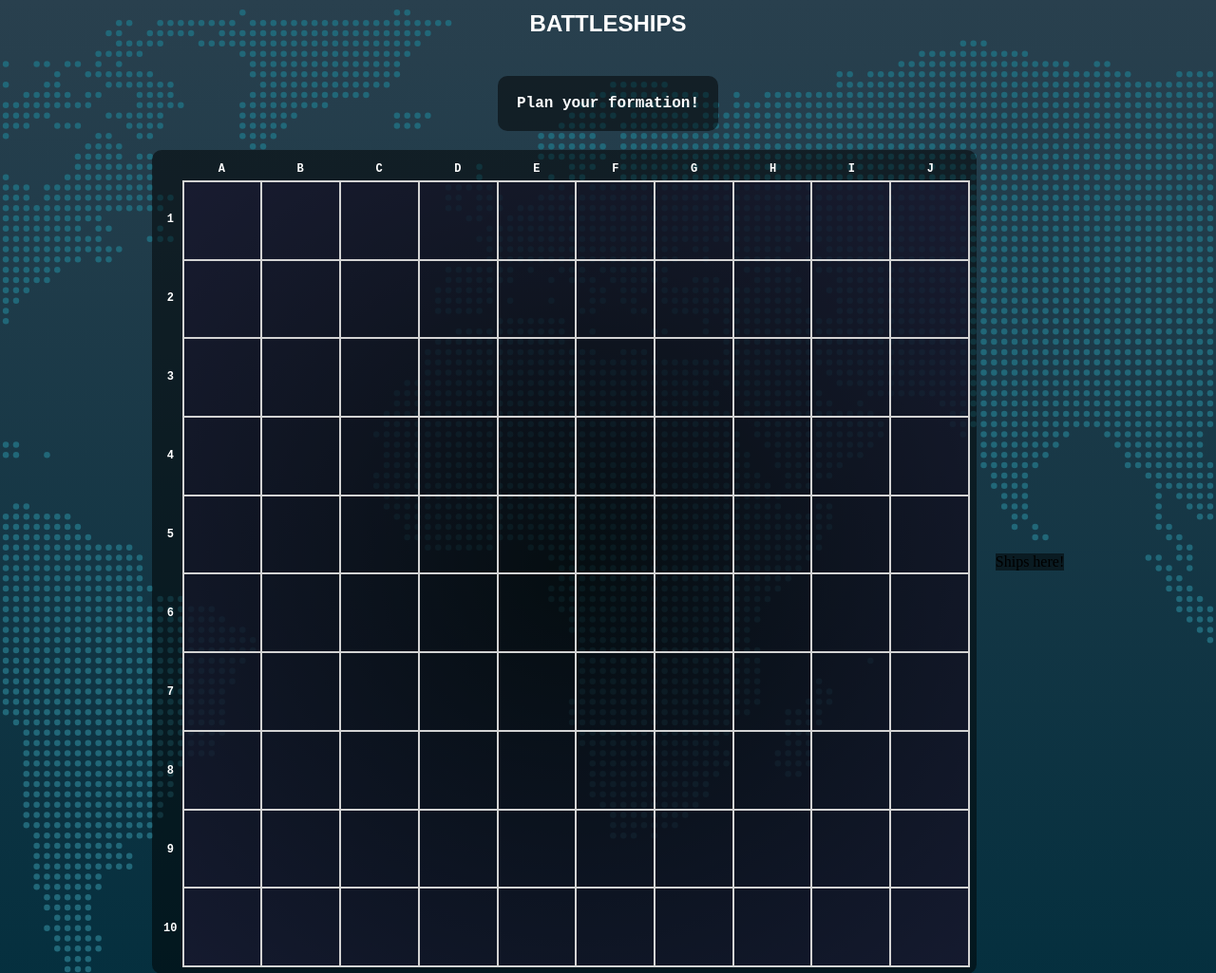
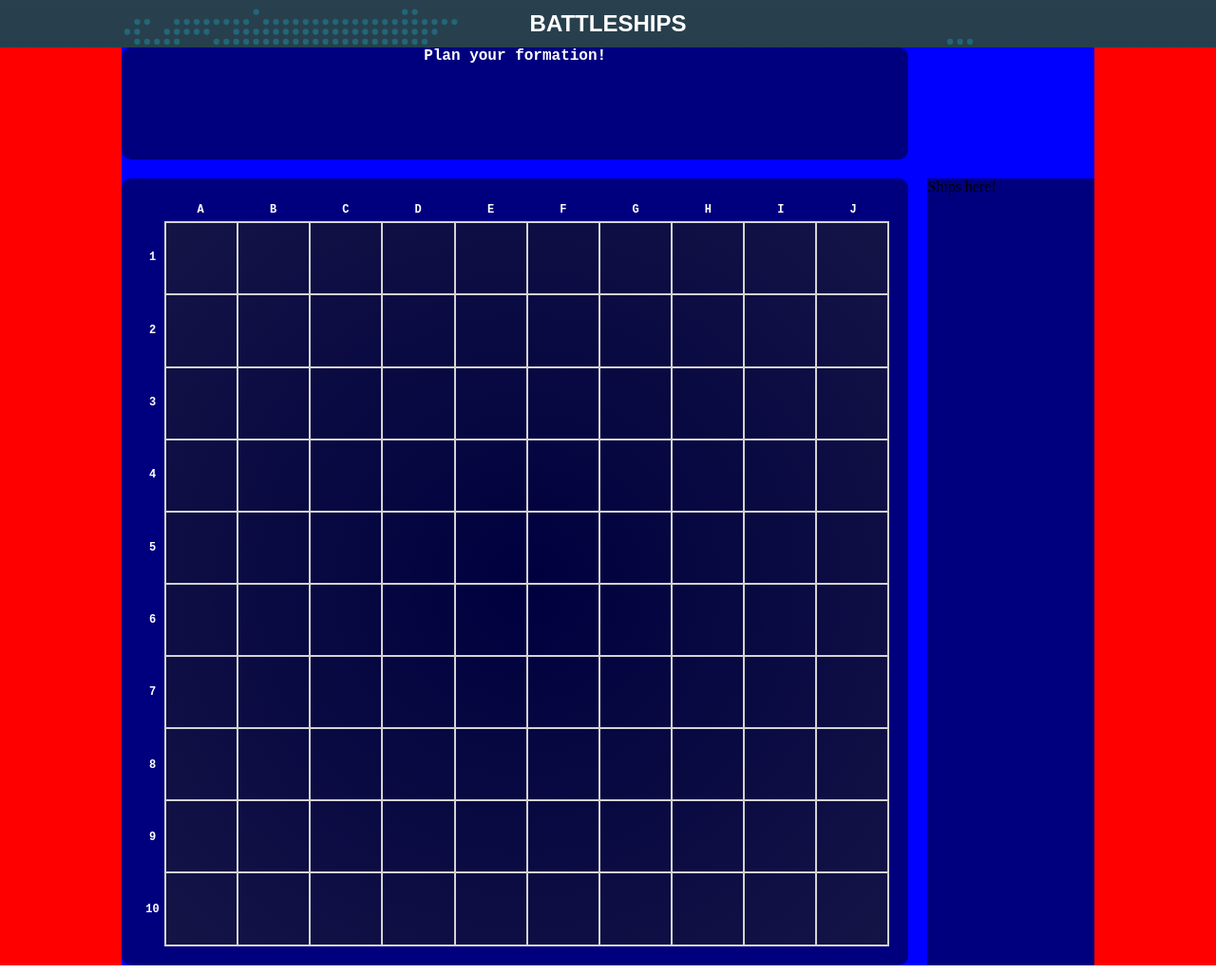
Before and after one commit to ryanmillard/battleship, a website with bundled scripts: page src/index.html in a window 1280 px wide. Shown: the top 1025 px of the page at 95% size. Built offline with nearby package versions, Linux system fonts and the light colour scheme.

Commit message:
Grid layout for planning stage

```diff
--- a/src/index.html
+++ b/src/index.html
@@ -10,9 +10,10 @@
 <body>
   <header>BATTLESHIPS</header>
   <main>
-    <div class="ship-planning">
-      <div class="planning-title">Plan your formation!</div>
-      <div class="planning-grid">
+    <div class="planning-wrapper">
+      <div class="planning-container">
+        <div class="planning-title">Plan your formation!</div>
+        <div class="planning-grid"></div>
         <div class="draggables-container">
           Ships here!
         </div>
--- a/src/index.js
+++ b/src/index.js
@@ -14,10 +14,6 @@
     'data': Gameboard(),
     'ui': UI.createGameboardUI(true)
   }
-
-  shipSelectionBoard.ui.style.width = '70%';
-  shipSelectionBoard.ui.style.height = '70%';
-  shipSelectionBoard.ui.style.aspectRatio = '1';
 
   planningGrid.prepend(shipSelectionBoard.ui);
 }
--- a/src/sass/_gameboard.scss
+++ b/src/sass/_gameboard.scss
@@ -1,11 +1,12 @@
 .gameboard-container {
+  $padding: 20px;
   display: grid;
   grid-template-columns: 25px 1fr;
   grid-template-rows: 25px 1fr;
-  width: 430px;
-  height: 430px;
+  width: calc(100% - $padding*2);
+  aspect-ratio: 1;
   background-color: rgba(0,0,0,0.5);
-  padding: 7px;
+  padding: $padding;
   border-radius: 10px;
 }
 
--- a/src/sass/style.scss
+++ b/src/sass/style.scss
@@ -23,25 +23,34 @@
 }
 
 main {
-  margin: 30px;
   display: flex;
   align-items: center;
   justify-content: space-between;
 }
 
-.ship-planning {
-  display: flex;
-  align-items: center;
-  justify-content: center;
-  flex-direction: column;
+.planning-wrapper {
   width: 100%;
-  height: 100%;
+  background-color: red;
+}
+
+.planning-container {
+  background-color: blue;
+  display: grid;
+  grid-template-columns: 8.25fr 1.75fr;
+  grid-template-rows: 1.25fr 8.75fr;
+  width: 80%;
   gap: 20px;
+  margin: 0 auto;
 }
 
 .planning-grid {
+  grid-row-start: 2;
+  grid-row-end: 2;
+  grid-column-start: 1;
+  grid-column-end: 1;
   width: 100%;
   height: 100%;
+  aspect-ratio: 1;
 
   display: flex;
   align-items: center;
@@ -51,16 +60,25 @@
 }
 
 .planning-title {
+  grid-row-start: 1;
+  grid-row-end: 1;
+  grid-column-start: 1;
+  grid-column-end: 2;
+  width: 100%;
   background-color: rgba(0,0,0,0.5);
   color: white;
-  padding: 20px;
   border-radius: 10px;
   font-weight: bold;
   font-family: monospace;
+  text-align: center;
   font-size: 1rem;
 }
 
 .draggables-container {
+  grid-row-start: 2;
+  grid-row-end: 2;
+  grid-column-start: 2;
+  grid-column-end: 2;
   height: 100%;
   background-color: rgba(0,0,0,0.5);
 }
```
